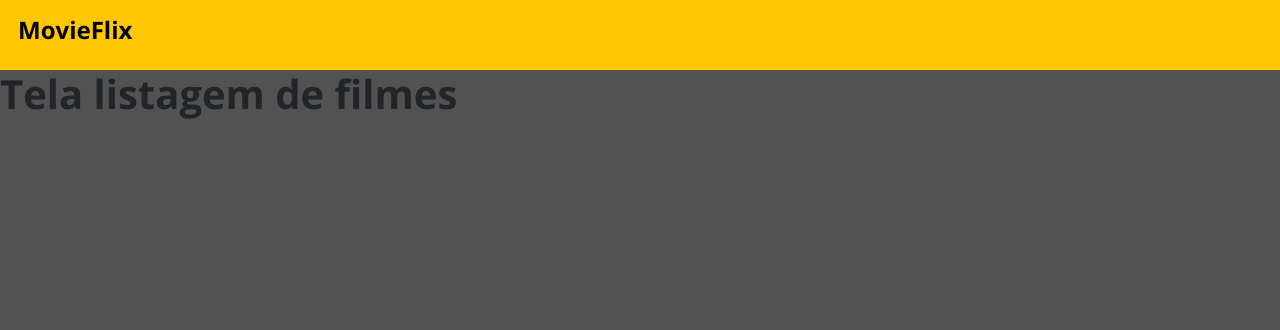
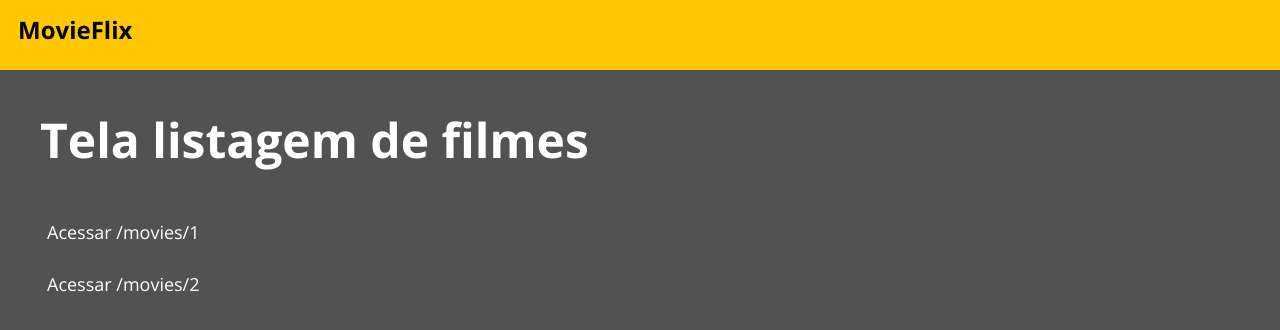
Before and after one commit to MarceloMachadoxD/TDDMovieFlixFrontend, a React (Create React App) app: page /movies in a window 1280 px wide. Shown: the top 330 px of the page. Built offline with nearby package versions, Linux system fonts and the light colour scheme; the HTML template or start-up script is replaced by a standard one.

Commit message:
Refactor Movies page layout and add movie links

```diff
--- a/src/pages/Movies/index.tsx
+++ b/src/pages/Movies/index.tsx
@@ -1,11 +1,22 @@
+import { Link } from 'react-router-dom';
 import './styles.css';
 
 const Movies = () => {
   return (
     <>
       <div className="movies-container">
-        <div className="movies-banner">
+        <div className="movies-title">
           <h1>Tela listagem de filmes</h1>
+        </div>
+        <div className="movies-list">
+          <ul>
+            <li>
+              <Link to={'/movies/:movieId'}>Acessar /movies/1</Link>
+            </li>
+            <li>
+              <Link to={'/movies/:movieId'}>Acessar /movies/2</Link>
+            </li>
+          </ul>
         </div>
       </div>
     </>
--- a/src/pages/Movies/styles.css
+++ b/src/pages/Movies/styles.css
@@ -0,0 +1,39 @@
+.movies-container {
+  color: #fff;
+}
+
+.movies-container h1 {
+  margin-top: 12px;
+  margin-left: 15px;
+  font-size: 24px;
+}
+
+.movies-list ul {
+  margin-top: 50px;
+}
+
+.movies-list li {
+  font-size: 15px;
+  margin-left: -15px;
+  list-style: none;
+  font-weight: 400;
+  font-family: 'Open Sans', sans-serif;
+}
+
+@media (min-width: 1200px) {
+  .movies-container h1 {
+    margin-top: 41px;
+    margin-left: 40px;
+    font-size: 48px;
+  }
+
+  .movies-list ul {
+    margin-top: 50px;
+  }
+
+  .movies-list li {
+    font-size: 18px;
+    margin-top: 25px;
+    margin-left: 15px;
+  }
+}
```
